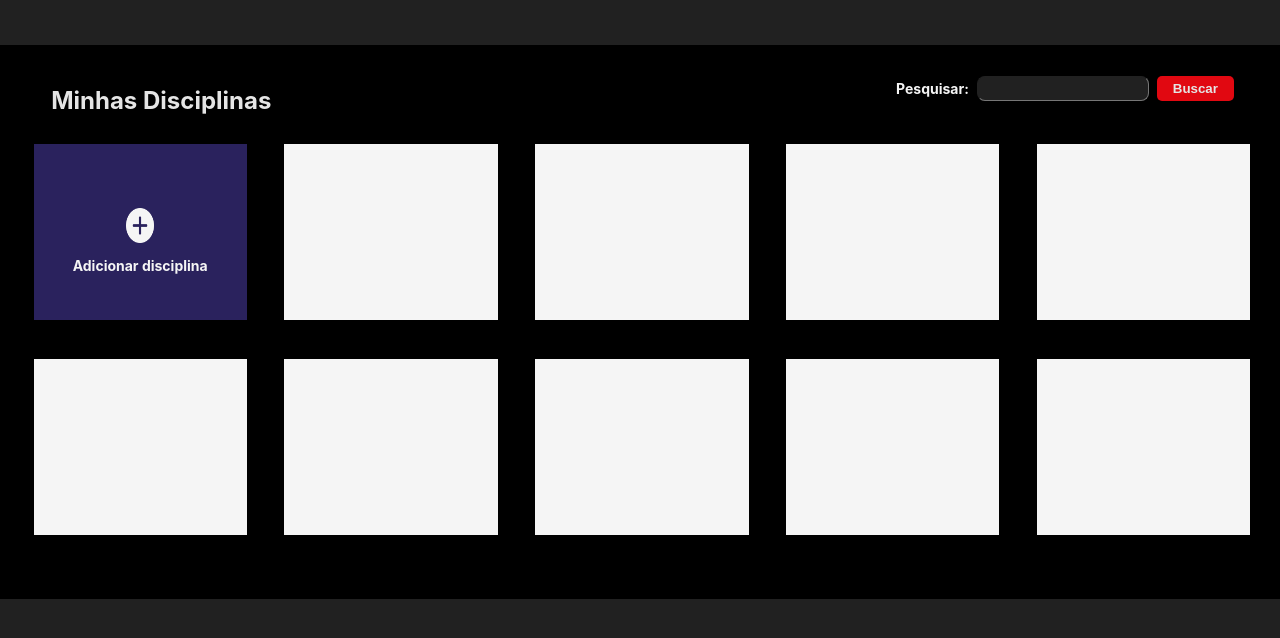
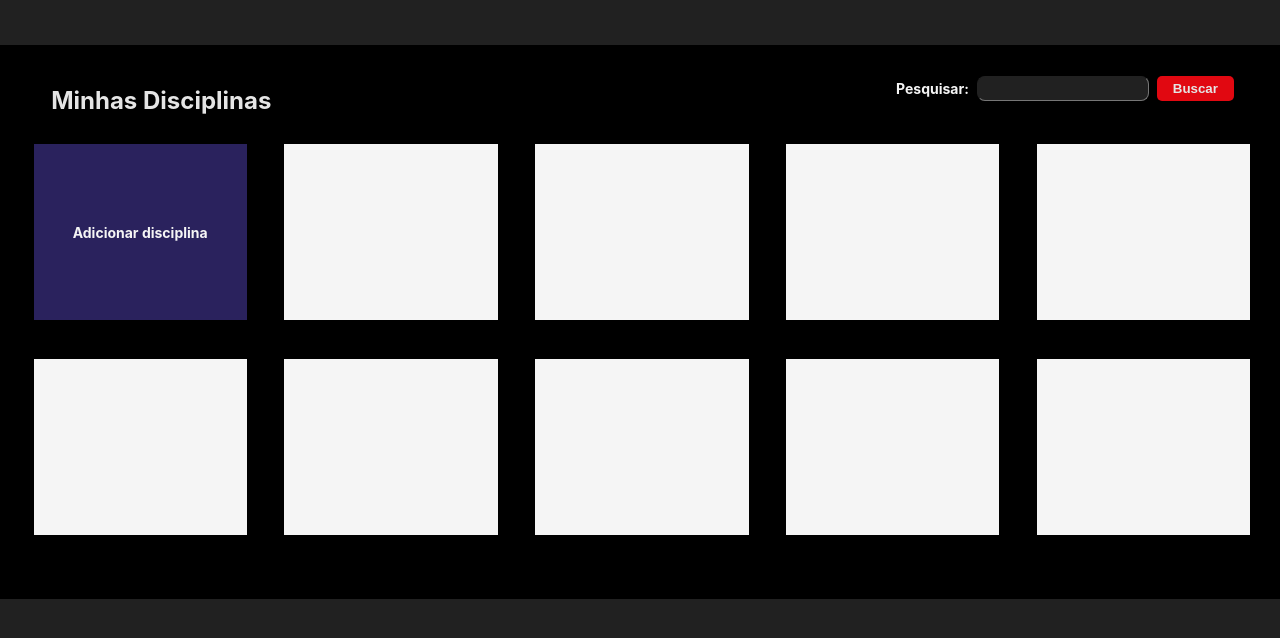
Before and after one commit to Camila-Maia21/UFLIXRJ, a Flask app: page /materia in a window 1280 px wide. Shown: the part 73-711 px from the top of the page. Run offline with Flask 2, Linux system fonts and the light colour scheme; data that the repository does not hold is empty.

Commit message:
tá indo

```diff
--- a/app/static/materias.css
+++ b/app/static/materias.css
@@ -135,8 +135,3 @@ h1 {
 #ad:hover {
     background-color: rgb(42,34,93,0.7);
 }
-#plus {
-    width: 13%;
-    height: 20%;
-    margin-top: 15%;
-}
--- a/app/templates/Minhasdisciplinas/MinhasDisciplinas.html
+++ b/app/templates/Minhasdisciplinas/MinhasDisciplinas.html
@@ -35,7 +35,6 @@
 
 
             <div class ="materia-container" id = "ad">
-                <img src="../imagens/plus (2) 1 (1).png" alt="leave" id= "plus">
                 <p id="profileName">Adicionar disciplina</p>
 
             </div>
```
